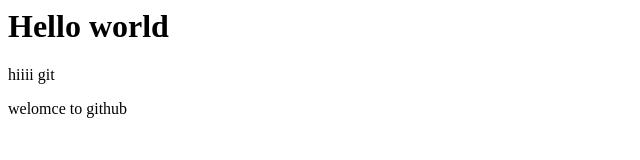
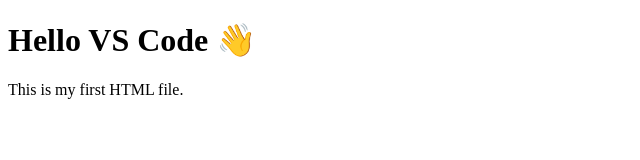
Before and after one commit to Komalakaranam/First-repo, a plain HTML site: page index.html in a window 1280 px wide. Shown: the whole page, without its empty margins (0-640 px from the left). Drawn offline with Linux system fonts and the light colour scheme.

Commit message:
Added index.html page

```diff
--- a/index.html
+++ b/index.html
@@ -1,3 +1,13 @@
-<h1>Hello world</h1>
-<p>hiiii git</p>
-<p>welomce to github</p>
+<!DOCTYPE html>
+<html lang="en">
+<head>
+    <meta charset="UTF-8">
+    <title>My First VS Code Page</title>
+</head>
+<body>
+
+    <h1>Hello VS Code 👋</h1>
+    <p>This is my first HTML file.</p>
+
+</body>
+</html>
```
